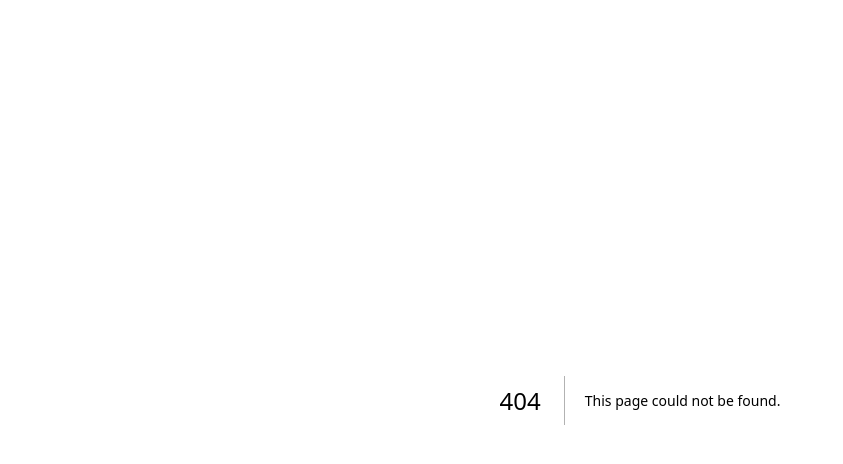
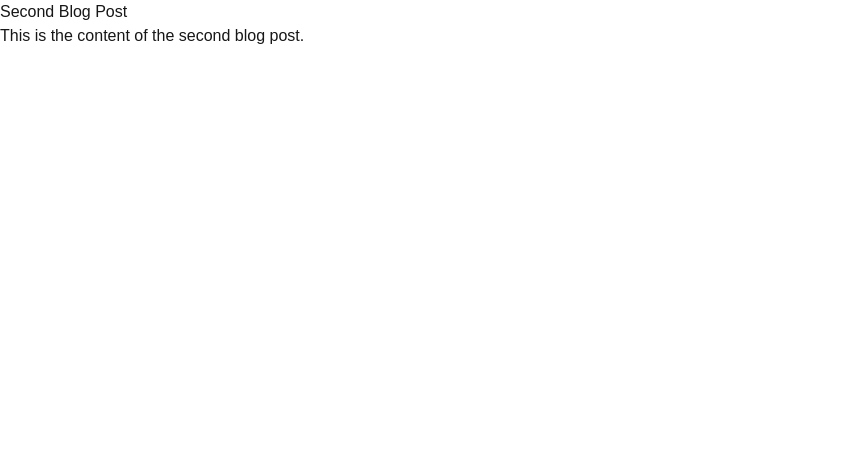
Before and after one commit to veenupunyani/learning-nextjs, a Next.js app in the folder learning/: page /blog/second in a window 1280 px wide. Before the commit this address had no page. Shown: the top 464 px of the page, without its empty margins (0-843 px from the left). Built offline with nearby package versions, Linux system fonts and the light colour scheme.

Commit message:
nested routes

```diff
--- /dev/null
+++ b/learning/src/app/blog/first/page.tsx
@@ -0,0 +1,8 @@
+export default function FirstBlogPost() {
+  return (
+    <div>
+      <h1>First Blog Post</h1>
+      <p>This is the content of the first blog post.</p>
+    </div>
+  );
+}
--- /dev/null
+++ b/learning/src/app/blog/page.tsx
@@ -0,0 +1,8 @@
+export default function BlogPage() {
+  return (
+    <div>
+      <h1>Blog</h1>
+      <p>Welcome to the blog!</p>
+    </div>
+  );
+}
--- /dev/null
+++ b/learning/src/app/blog/second/page.tsx
@@ -0,0 +1,8 @@
+export default function SecondBlogPost() {
+  return (
+    <div>
+      <h1>Second Blog Post</h1>
+      <p>This is the content of the second blog post.</p>
+    </div>
+  );
+}
```
